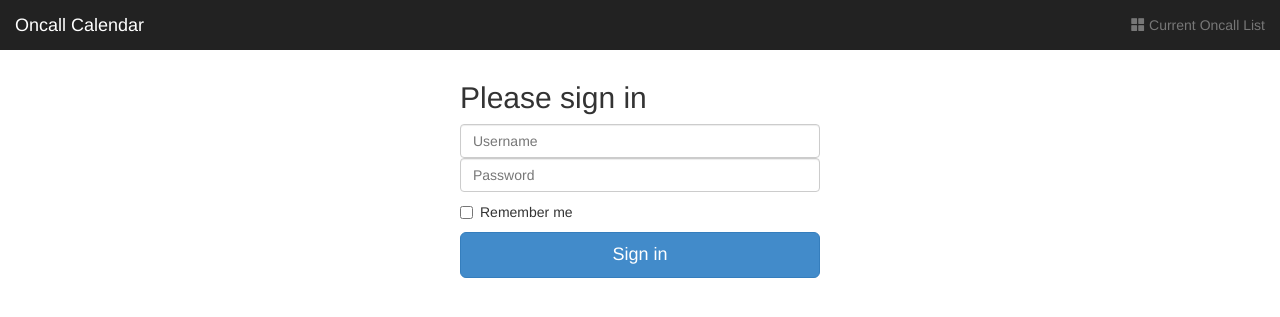
After one commit to kincl/OnCall, a Python web app: template oncall/templates/login.html in a window 1280 px wide. The commit adds this page. Shown: the top 317 px of the page. Run offline with Jinja, Linux system fonts and the light colour scheme; the template is opened without the code that fills it, so the values that code supplies are empty, except form fields; tables that the repository leaves empty hold one stand-in row (values such as "Sample post"); form fields are guessed from the names that the template uses.

Commit message:
adding Flask-Login

```diff
--- a/oncall/templates/list.html
+++ b/oncall/templates/list.html
@@ -33,6 +33,11 @@ body {
           <span class="icon-bar"></span>
         </button>
         <a class="navbar-brand" href="/">Oncall Calendar</a>
+      </div>
+      <div class="navbar-collapse collapse">
+        <ul class="nav navbar-nav navbar-right">
+          <li><a href="/list"><span class="glyphicon glyphicon-th-large"></span> Current Oncall List</a></li>
+        </ul>
       </div>
     </div>
   </div>
--- /dev/null
+++ b/oncall/templates/login.html
@@ -0,0 +1,83 @@
+
+<!DOCTYPE html>
+<html lang="en">
+  <head>
+    <meta charset="utf-8">
+    <meta http-equiv="X-UA-Compatible" content="IE=edge">
+    <meta name="viewport" content="width=device-width, initial-scale=1">
+
+    <title>Signin Template for Bootstrap</title>
+
+    <link href='{{ url_for('static', filename='bootstrap-3.2.0-dist/css/bootstrap.min.css') }}' rel='stylesheet' />
+    <script src='{{ url_for('static', filename='bootstrap-3.2.0-dist/js/bootstrap.min.js') }}'></script>
+
+<style>
+/* Move down content because we have a fixed navbar that is 50px tall */
+body {
+  padding-top: 60px;
+}
+
+/*
+ * Top navigation
+ * Hide default border to remove 1px line.
+ */
+.navbar-fixed-top {
+  border: 0;
+}
+</style>
+  </head>
+
+  <body>
+  <div class="navbar navbar-inverse navbar-fixed-top" role="navigation">
+    <div class="container-fluid">
+      <div class="navbar-header">
+        <button type="button" class="navbar-toggle" data-toggle="collapse" data-target=".navbar-collapse">
+          <span class="sr-only">Toggle navigation</span>
+          <span class="icon-bar"></span>
+          <span class="icon-bar"></span>
+          <span class="icon-bar"></span>
+        </button>
+        <a class="navbar-brand" href="/">Oncall Calendar</a>
+      </div>
+      <div class="navbar-collapse collapse">
+        <ul class="nav navbar-nav navbar-right">
+          <li><a href="/list"><span class="glyphicon glyphicon-th-large"></span> Current Oncall List</a></li>
+        </ul>
+      </div>
+
+    </div>
+  </div>
+
+    <div class="container">
+      <div class="row">
+        <div class="col-sm-2 col-md-2"></div>
+        <div class="col-sm-8 col-md-8">
+          {% if flashes %}
+            {% for flash in flashes %}
+          <div class="alert alert-warning" role="alert">{{ flash }}</div>
+            {% endfor %}
+          {% endif %}
+        </div>
+      </div>
+
+      <div class="row">
+      <div class="col-sm-3 col-md-4"></div>
+      <div class="col-sm-5 col-md-4">
+      <form class="form-signin" role="form" method="post">
+        <h2 class="form-signin-heading">Please sign in</h2>
+        {{ form.username(size=20, class="form-control", placeholder="Username") }}
+        {{ form.password(size=20, class="form-control", placeholder="Password") }}
+        {{ form.csrf_token }}
+        <div class="checkbox">
+          <label>
+            <input type="checkbox" value="remember-me"> Remember me
+          </label>
+        </div>
+        <button class="btn btn-lg btn-primary btn-block" type="submit">Sign in</button>
+      </form>
+      </div>
+      </div>
+
+    </div>
+  </body>
+</html>
```
Also changed, not shown: oncall/__init__.py (+136 -52 lines), oncall/models/user.py (+12 -0 lines), oncall/templates/index.html (+14 -2 lines), 1 other file.
